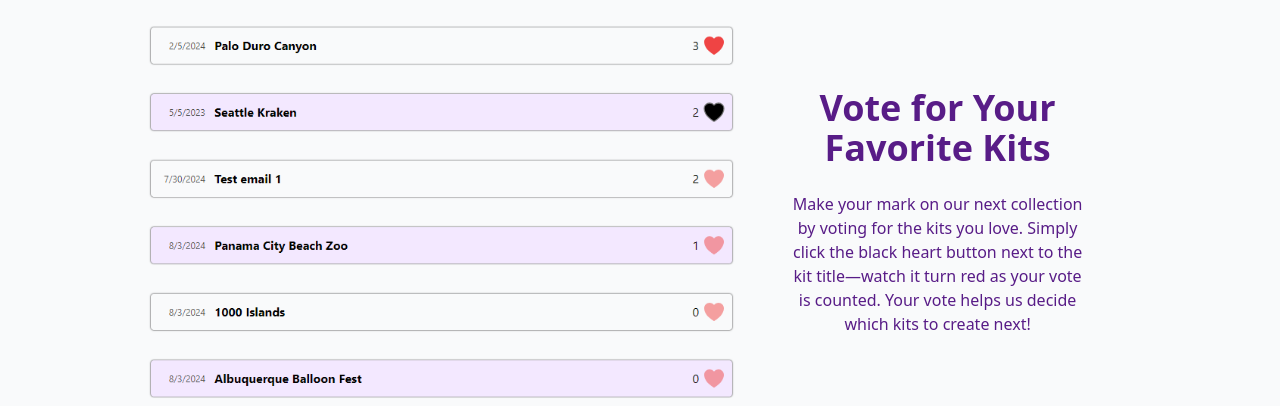
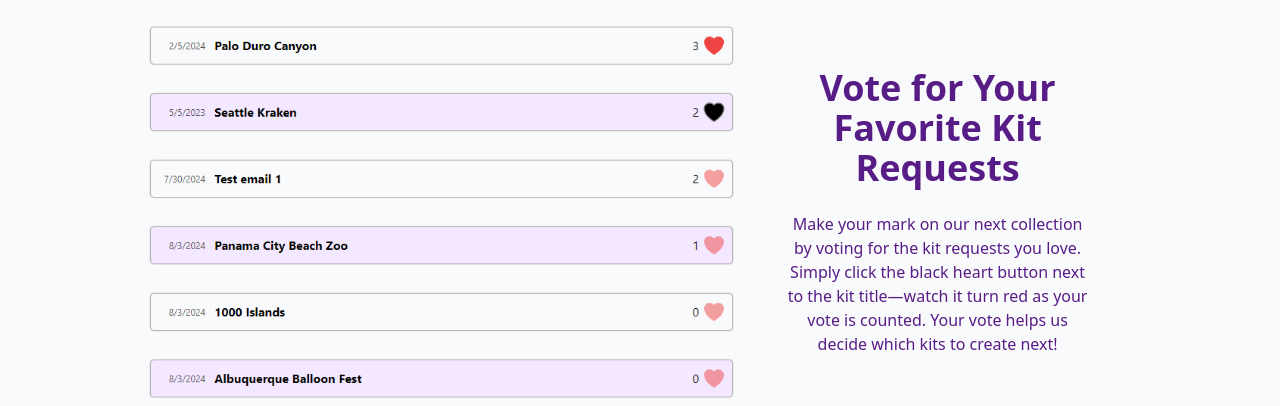
Before and after one commit to GMSTER22/scrapbook-concierge-request-app, a Vue app: page / in a window 1280 px wide. Shown: the part 801-1207 px from the top of the page. Built offline with nearby package versions, Linux system fonts and the light colour scheme; no server answers.

Commit message:
Fast forward

```diff
--- a/src/views/home.vue
+++ b/src/views/home.vue
@@ -58,13 +58,13 @@
 
           <h2 class="mb-6 text-3xl font-bold lg:text-4xl">
 
-            Vote for Your Favorite Kits
+            Vote for Your Favorite Kit Requests
 
           </h2>
 
           <p>
 
-            Make your mark on our next collection by voting for the kits you love. Simply click the black heart button next to the kit title—watch it turn red as your vote is counted. Your vote helps us decide which kits to create next!
+            Make your mark on our next collection by voting for the kit requests you love. Simply click the black heart button next to the kit title—watch it turn red as your vote is counted. Your vote helps us decide which kits to create next!
 
           </p>
 
```
